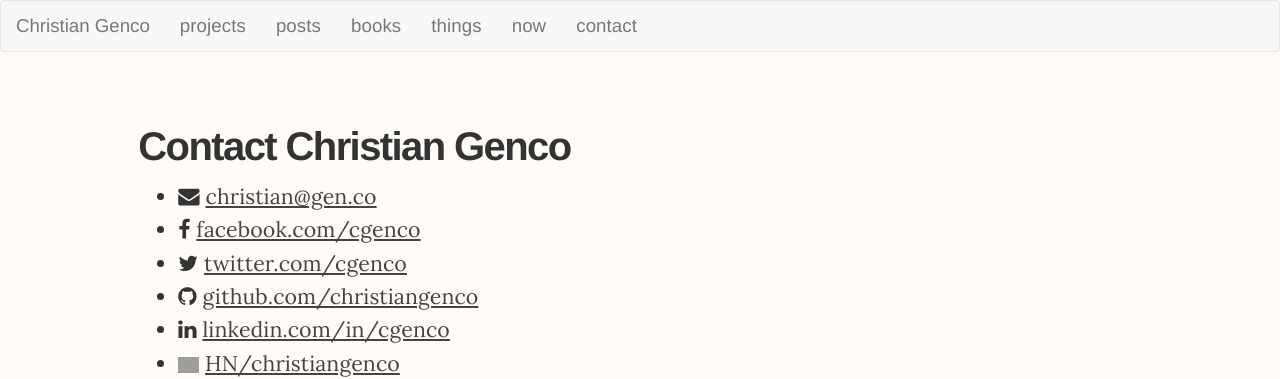
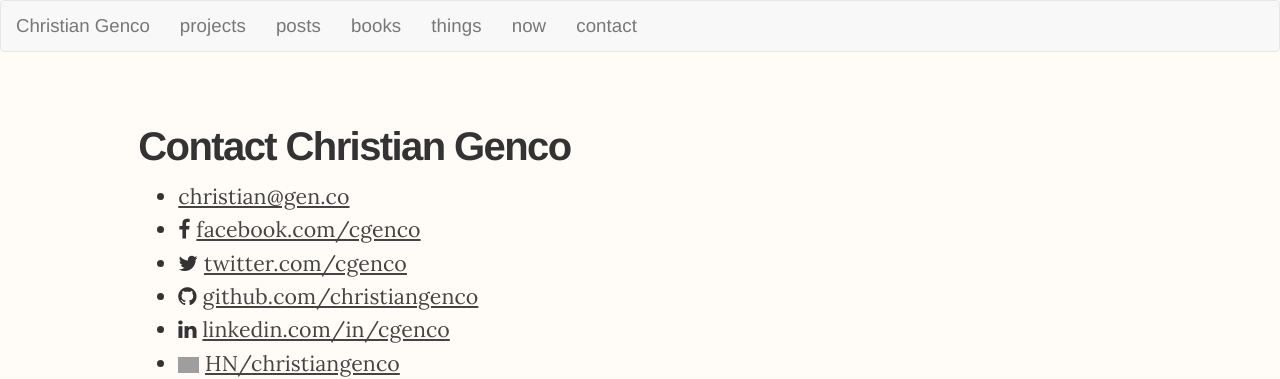
Before and after one commit to christiangenco/christiangenco.github.io, a Jekyll site: the page built from contact.md, in a window 1280 px wide. Shown: the top 379 px of the page. Built offline with Jekyll 4.4.1, drawn with Linux system fonts in a browser that asks for light colours; nearby versions of some CDN libraries; a script that is not in the unit is left out; grey boxes are pictures that could not be loaded.

Commit message:
update mailto embed

```diff
--- a/contact.md
+++ b/contact.md
@@ -6,7 +6,7 @@
 <h2>Contact Christian Genco</h2>
 
 <ul>
-  <li><i class="fa fa-envelope"></i> <a href="mailto:christian@gen.co">christian@gen.co</a></li>
+  <li><!--<i class="fa fa-envelope"></i>--><a href="mailto:christian@gen.co">christian@gen.co</a></li>
   <li><i class="fa fa-facebook"></i> <a href="http://www.facebook.com/cgenco">facebook.com/cgenco</a></li>
   <li><i class="fa fa-twitter"></i> <a href="https://twitter.com/cgenco">twitter.com/cgenco</a></li>
   <li><i class="fa fa-github"></i> <a href="https://github.com/christiangenco">github.com/christiangenco</a></li>
@@ -15,7 +15,8 @@
   <li><i class="fa fa-paypal"></i> <a href="https://paypal.me/cgenco">paypal.me/cgenco</a></li>
 </ul>
 
-<a href="https://mailto.io/christian@gen.co">christian@gen.co</a>
+<a href="https://mailto.io/christian@gen.co" data-embed="true">christian@gen.co</a>
+
 <script type="text/javascript" src="https://mailto.io/embed.js"></script>
 
 <a href="https://dbinbox.com/cgenco" class="dbinbox">Upload Files through dbinbox.com</a><script type="text/javascript" src="https://dbinbox.com/embed.js"></script>
```
